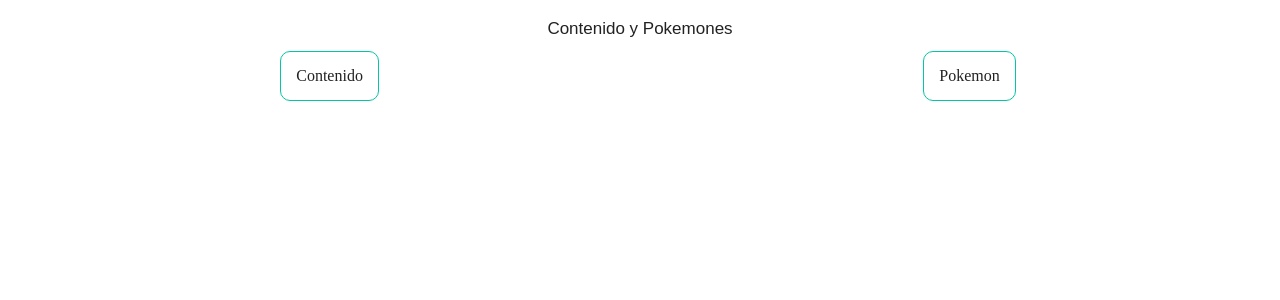
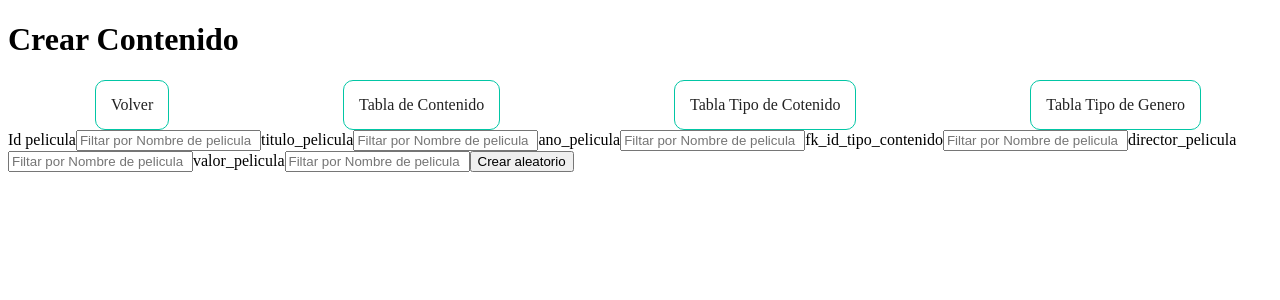
Before and after one commit to Christian-Garavito/task_13_front2, a React (Vite) app: page /crear-contenido in a window 1280 px wide. Before the commit this address led to /. Shown: the top 300 px of the page. Built offline with nearby package versions, Linux system fonts and the light colour scheme.

Commit message:
creacion del componente de la tabla y colocacion de los filtos de la tabla contenido

```diff
--- a/src/AppRouter.jsx
+++ b/src/AppRouter.jsx
@@ -12,11 +12,11 @@
 
             <Route path='/'>
                 <Route index element={<HomePage />} />
-                <Route path='iniciocontenido' element={<InicioContenido />} />
-                <Route path='tablacontenido' element={<TablaContenido />} />
-                <Route path='tablatipocontenido' element={<TablaTipoContenido />} />
-                <Route path='tablatipogeneros' element={<TablaTipoGeneros />} />
-                <Route path='crearcontenido' element={<CrearContenido />}/>
+                <Route path='inicio-contenido' element={<InicioContenido />} />
+                <Route path='tabla-contenido' element={<TablaContenido />} />
+                <Route path='tabla-tipo-contenido' element={<TablaTipoContenido />} />
+                <Route path='tabla-tipo-generos' element={<TablaTipoGeneros />} />
+                <Route path='crear-contenido' element={<CrearContenido />}/>
             </Route>
 
 
--- /dev/null
+++ b/src/components/TablaItems/TablaItems.jsx
@@ -0,0 +1,30 @@
+import React from "react";
+
+const TablaItems = ({ itemsMostrar, headers }) => {
+  // const headers = Object.keys(itemsMostrar?.[0] ?? {});
+
+  return (
+    <div>
+      <table>
+        <thead>
+          <tr>
+            {headers?.map((header, indHeader) => (
+              <th key={indHeader}>{header}</th>
+            ))}
+          </tr>
+        </thead>
+        <tbody>
+          {itemsMostrar?.map((obj, indItem) => (
+            <tr key={indItem}>
+              {Object.values(obj).map((val, indValue) => (
+                <td key={indValue}>{val}</td>
+              ))}
+            </tr>
+          ))}
+        </tbody>
+      </table>
+    </div>
+  );
+};
+
+export default TablaItems;
--- /dev/null
+++ b/src/components/TablaItems/index.jsx
@@ -0,0 +1 @@
+export { default } from "./TablaItems";
--- a/src/context/CarullaProvider.jsx
+++ b/src/context/CarullaProvider.jsx
@@ -1,68 +1,84 @@
-import { useEffect,useState } from "react";
+import { useEffect, useState } from "react";
 import { CarullaContext } from "./CarullaContext";
 
-export const CarullaProvider = ({children})=>{
+export const CarullaProvider = ({ children }) => {
   // esto es un estado
-    const [allContenido, setAllContenido]=useState([]);
-    const [peliculasCarrito, setPeliculasCarrito] = useState([]);
+  const [allContenido, setAllContenido] = useState([]);
 
+  const getAllContenido = async (filtros) => {
+    const baseURL = "http://127.0.0.1:5000/servicio-1/contenidos";
 
-    const getAllContenido = async () =>{
-        const baseURL = 'http://127.0.0.1:5000/servicio-1/contenidos'
+    const strFilters = Object.entries(filtros || {})
+      .map(([key, val]) => `${key}=${val}`)
+      .join("&");
 
-        const res = await fetch(
-            `${baseURL}?pk_id_peliculas=${pk_id_peliculas}&titulo_pelicula=${titulo_pelicula}&ano_pelicula=${ano_pelicula}&fk_id_tipo_contenido=${fk_id_tipo_contenido}&director_pelicula=${director_pelicula}&valor_pelicula=${valor_pelicula}`
-        );
+    // js
+    // [].join("@");
+    // python
+    // "@".join([]);
+
+    const res = await fetch(`${baseURL}?${strFilters}`);
     // arduini data=0
     const data = await res.json();
     // usar
-         const {Search} =data;
+    // const { Search } = data;
 
-        setAllContenido([...Search]);
+    if (data?.status) {
+      console.log("Ok", data?.msg);
+      setAllContenido([...(data?.obj ?? [])]);
+    } else {
+      console.log("Error", data?.msg);
+    }
+  };
+
+  const setContenidoBack = async (
+    valoresCambiar = {},
+    pk_id_peliculas = undefined
+  ) => {
+    "http://127.0.0.1:5000/servicio-1/contenidos/1";
+    const baseURL = `http://127.0.0.1:5000/servicio-1/contenidos${pk_id_peliculas != null ? `/${pk_id_peliculas}` : ""
+      }`;
+
+    // js
+    // [].join("@");
+    // python
+    // "@".join([]);
+
+    const res = await fetch(baseURL, {
+      method: pk_id_peliculas != null ? "PUT" : "POST",
+      body: JSON.stringify(valoresCambiar),
+      headers: {
+        "Content-Type": "application/json"
+      }
+    });
+    // arduini data=0
+    const data = await res.json();
+    // usar
+    // const { Search } = data;
+    if (!("status" in data)) {
+      throw new Error("Error llamando el fetch");
     }
 
-    const agregarAlCarrito = (pelicula) => {
-        setPeliculasCarrito((peliculasEnCarrito) => {
-            const temp = [...peliculasEnCarrito, pelicula];
-
-            // setItem: Guardar en el storage del navegador
-            window.localStorage.setItem("peliculas_carrito", JSON.stringify(temp))
-            return [...peliculasEnCarrito, pelicula];
-        })
+    if (data?.status) {
+      console.log("Ok", data?.msg);
+    } else {
+      console.log("Error", data?.msg);
     }
-
-    const eliminarCarrito = (index) => {
-        setPeliculasCarrito((peliculasEnCarrito) => {
-            const temp = [...peliculasEnCarrito];
-            temp.splice(index, 1);
-            window.localStorage.setItem("peliculas_carrito", JSON.stringify(temp))
-            return temp;
-        })
-    }
+  };
 
 
-    useEffect(() => {
-        // getItem: Leer del storage del navegador
-        const valorStorage = window.localStorage.getItem("peliculas_carrito");
 
-        // Verificar si hay algo
-        if (valorStorage) {
-            // Pasar el valor del storage de string a objeto de js
-            setPeliculasCarrito(JSON.parse(valorStorage))
-        }
-    }, [])
 
-    return(
+
+  return (
     <CarullaContext.Provider
       value={{
         allContenido,
         getAllContenido,
-            agregarAlCarrito,
-            eliminarCarrito
-        }}>
+        setContenidoBack,
+      }}
+    >
       {children}
     </CarullaContext.Provider>
-
   );
-
 };
--- a/src/pages/CrearContenido.jsx
+++ b/src/pages/CrearContenido.jsx
@@ -1,25 +1,111 @@
-import React, { useContext, useEffect } from 'react';
-import ButtonCuerpo from '../components/ButtonCuerpo';
-
-
-
-
+import React, { useContext, useEffect,useState } from "react";
+import ButtonCuerpo from "../components/ButtonCuerpo";
+import { CarullaContext } from "../context/CarullaContext";
 
 export const CrearContenido = () => {
+  const { setContenidoBack } = useContext(CarullaContext);
+  const [textoBusqueda1, setTextoBusqueda1] = useState("");
+  const [textoBusqueda2, setTextoBusqueda2] = useState("");
+  const [textoBusqueda3, setTextoBusqueda3] = useState("");
+  const [textoBusqueda4, setTextoBusqueda4] = useState("");
+  const [textoBusqueda5, setTextoBusqueda5] = useState("");
+  const [textoBusqueda6, setTextoBusqueda6] = useState("");
+
   return (
     <>
       <div>
         <div>
           <h1>Crear Contenido</h1>
         </div>
-                <div className='botones_inicio_contenido' >
-                    <div className='botones_contenido'>
-                        <ButtonCuerpo title={"Volver"} href='/iniciocontenido' />
-                        <ButtonCuerpo title={"Tabla de Contenido"} href='/tablacontenido' />
-                        <ButtonCuerpo title={"Tabla Tipo de Cotenido"} href='/tablatipocontenido' />
-                        <ButtonCuerpo title={"Tabla Tipo de Genero"} href='/tablatipogeneros' />
+        <div className="botones_inicio_contenido">
+          <div className="botones_contenido">
+            <ButtonCuerpo title={"Volver"} href="/inicio-contenido" />
+            <ButtonCuerpo
+              title={"Tabla de Contenido"}
+              href="/tabla-contenido"
+            />
+            <ButtonCuerpo
+              title={"Tabla Tipo de Cotenido"}
+              href="/tabla-tipo-contenido"
+            />
+            <ButtonCuerpo
+              title={"Tabla Tipo de Genero"}
+              href="/tabla-tipo-generos"
+            />
           </div>
         </div>
+      </div>
+      <div>
+        <label htmlFor="">Id pelicula</label>
+        <input
+              type="text"
+              autoComplete="off"
+              value={textoBusqueda1}
+              onChange={(ev) => {
+                setTextoBusqueda1(ev.target.value);
+              }}
+              placeholder="Filtar por Nombre de pelicula"
+            />
+        <label htmlFor="">titulo_pelicula</label>
+        <input
+              type="text"
+              autoComplete="off"
+              value={textoBusqueda2}
+              onChange={(ev) => {
+                setTextoBusqueda2(ev.target.value);
+              }}
+              placeholder="Filtar por Nombre de pelicula"
+            />
+        <label htmlFor="">ano_pelicula</label>
+        <input
+              type="text"
+              autoComplete="off"
+              value={textoBusqueda3}
+              onChange={(ev) => {
+                setTextoBusqueda3(ev.target.value);
+              }}
+              placeholder="Filtar por Nombre de pelicula"
+            />
+        <label htmlFor="">fk_id_tipo_contenido</label>
+        <input
+              type="text"
+              autoComplete="off"
+              value={textoBusqueda4}
+              onChange={(ev) => {
+                setTextoBusqueda4(ev.target.value);
+              }}
+              placeholder="Filtar por Nombre de pelicula"
+            />
+        <label htmlFor="">director_pelicula</label>
+        <input
+              type="text"
+              autoComplete="off"
+              value={textoBusqueda5}
+              onChange={(ev) => {
+                setTextoBusqueda5(ev.target.value);
+              }}
+              placeholder="Filtar por Nombre de pelicula"
+            />
+        <label htmlFor="">valor_pelicula</label>
+        <input
+              type="text"
+              autoComplete="off"
+              value={textoBusqueda5}
+              onChange={(ev) => {
+                setTextoBusqueda5(ev.target.value);
+              }}
+              placeholder="Filtar por Nombre de pelicula"
+            />
+        <button onClick={() => {
+          setContenidoBack({
+            "ano_pelicula": 2028,
+            "director_pelicula": "Jhon Favreau",
+            "fk_id_tipo_contenido": 1,
+            "pk_id_peliculas": 100,
+            "titulo_pelicula": "iron man 4",
+            "valor_pelicula": 140000000
+          }, 100)
+        }}>Crear aleatorio</button>
       </div>
     </>
   );
--- a/src/pages/HomePage.jsx
+++ b/src/pages/HomePage.jsx
@@ -19,7 +19,7 @@
             </div>
             <div className='botones_home_inicio'>
                 <div className='botones_inicio'>
-                    <ButtonCuerpo title={"Contenido"} href='/iniciocontenido' />
+                    <ButtonCuerpo title={"Contenido"} href='/inicio-contenido' />
                     <ButtonCuerpo title={"Pokemon"} href='#' />
                 </div>
             </div>
--- a/src/pages/InicioContenido.jsx
+++ b/src/pages/InicioContenido.jsx
@@ -15,9 +15,9 @@
                 <div className='botones_inicio_contenido' >
                     <div className='botones_contenido'>
                         <ButtonCuerpo title={"Volver"} href='/' />
-                        <ButtonCuerpo title={"Tabla de Contenido"} href='/tablacontenido' />
-                        <ButtonCuerpo title={"Tabla Tipo de Cotenido"} href='/tablatipocontenido' />
-                        <ButtonCuerpo title={"Tabla Tipo de Genero"} href='/tablatipogeneros' />
+                        <ButtonCuerpo title={"Tabla de Contenido"} href='/tabla-contenido' />
+                        <ButtonCuerpo title={"Tabla Tipo de Cotenido"} href='/tabla-tipo-contenido' />
+                        <ButtonCuerpo title={"Tabla Tipo de Genero"} href='/tabla-tipo-generos' />
                     </div>
                 </div>
             </div>
--- a/src/pages/TablaContenido.jsx
+++ b/src/pages/TablaContenido.jsx
@@ -1,29 +1,86 @@
-import React, { useContext, useEffect } from 'react';
-import ButtonCuerpo from '../components/ButtonCuerpo';
-import { CarullaList } from '../components/CarullaList';
-import { CarullaContext } from '../context/CarullaContext';
+import React, { useContext, useEffect,useState } from "react";
+import ButtonCuerpo from "../components/ButtonCuerpo";
+import { CarullaContext } from "../context/CarullaContext";
 
-
-
-
+import TablaItems from "../components/TablaItems";
 
 export const TablaContenido = () => {
-    const { peliculasCarrito } = useContext(CarullaContext);
+  const { getAllContenido, allContenido } = useContext(CarullaContext);
+  const [textoBusqueda, setTextoBusqueda] = useState("");
+  const [textoBusqueda1, setTextoBusqueda1] = useState("");
+
+  useEffect(() => {
+    const filtros = [];
+    if (textoBusqueda) {
+      filtros.push(["pk_id_peliculas", textoBusqueda]);
+    }
+    if (textoBusqueda1) {
+      filtros.push(["titulo_pelicula", textoBusqueda1]);
+     }
+
+    if (filtros.length) {
+      getAllContenido(Object.fromEntries(filtros));
+    } else {
+      getAllContenido();
+    }
+    //textoBusqueda toca agregaerlo cualdo esten los filtos
+  }, [textoBusqueda,textoBusqueda1]);
 
   return (
     <>
       <div>
         <h1>Tabla Contenido</h1>
       </div>
-            <div className='botones_inicio_contenido' >
-                <div className='botones_contenido'>
-                    <ButtonCuerpo title={"Volver"} href='/iniciocontenido' />
-                    <ButtonCuerpo title={"Crear contenido"} href='/crearcontenido' />
+      <div className="botones_inicio_contenido">
+        <div className="botones_contenido">
+          <ButtonCuerpo title={"Volver"} href="/inicio-contenido" />
+          <ButtonCuerpo title={"Crear contenido"} href="/crear-contenido" />
         </div>
       </div>
-            <dir>
+      <div>
+        {/** Agregar filtros */}
+        <div>
+          <div>
+            <label htmlFor="">Id pelicula</label>
+            <input
+              type="text"
+              autoComplete="off"
+              value={textoBusqueda}
+              onChange={(ev) => {
+                setTextoBusqueda(ev.target.value);
+              }}
+              placeholder="Filtar por ID pelicula"
+            />
+          </div>
+          <div>
+            <label htmlFor="">Nombre pelicula</label>
+            <input
+              type="text"
+              autoComplete="off"
+              value={textoBusqueda1}
+              onChange={(ev) => {
+                setTextoBusqueda1(ev.target.value);
+              }}
+              placeholder="Filtar por Nombre de pelicula"
+            />
+          </div>
+          <div>
+            <label htmlFor="">Director</label>
+            <input type="text" name="" id="" />
+          </div>
+        </div>
+        <TablaItems
+          itemsMostrar={(allContenido || []).map(
+            ({ pk_id_peliculas, titulo_pelicula, director_pelicula }) => ({
+              pk_id_peliculas,
+              titulo_pelicula,
+              director_pelicula,
+            })
+          )}
+          headers={["ID pelicula", "Nombre pelicula", "Director pelicula"]}
+        />
         {/* <CarullaList listaPeliculas={peliculasCarrito} agregar={false} /> */}
-            </dir>
+      </div>
     </>
   );
 };
--- a/src/pages/TablaTipoContenido.jsx
+++ b/src/pages/TablaTipoContenido.jsx
@@ -13,8 +13,8 @@
             </div>
             <div className='botones_inicio_contenido' >
                 <div className='botones_contenido'>
-                    <ButtonCuerpo title={"Volver"} href='/iniciocontenido' />
-                    <ButtonCuerpo title={"Crear Tipo Contenido"} href='/crearcontenido' />
+                    <ButtonCuerpo title={"Volver"} href='/inicio-contenido' />
+                    <ButtonCuerpo title={"Crear Tipo Contenido"} href='/crear-contenido' />
                 </div>
             </div>
         </>
--- a/src/pages/TablaTipoGeneros.jsx
+++ b/src/pages/TablaTipoGeneros.jsx
@@ -13,8 +13,8 @@
             </div>
             <div className='botones_inicio_contenido' >
                 <div className='botones_contenido'>
-                    <ButtonCuerpo title={"Volver"} href='/iniciocontenido' />
-                    <ButtonCuerpo title={"Crear Tipo Genero"} href='/crearcontenido' />
+                    <ButtonCuerpo title={"Volver"} href='/inicio-contenido' />
+                    <ButtonCuerpo title={"Crear Tipo Genero"} href='/crear-contenido' />
                 </div>
             </div>
         </>
```
Also changed, not shown: src/components/NavBar.jsx (+32 -20 lines), src/components/TablaItems/TablaItems.module.css (added). Lines whose indentation alone changed are shown as unchanged.
